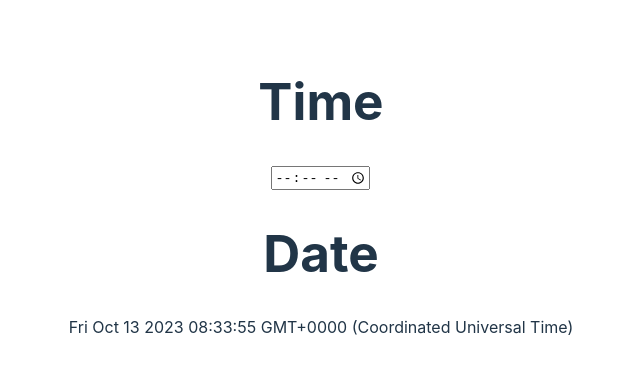
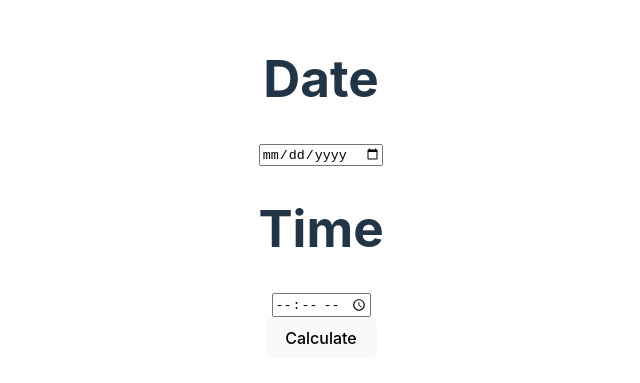
Before and after one commit to tarvingill23/hgc-parking-calculator, a Vue app: page / in a window 1280 px wide. Shown: the part 203-586 px from the top of the page, without its empty margins (319-959 px from the left). Built offline with nearby package versions, Linux system fonts and the light colour scheme.

Commit message:
updated ui

```diff
--- a/src/components/TimeInput.vue
+++ b/src/components/TimeInput.vue
@@ -1,12 +1,18 @@
 <template>
+  <div>
+    <h1>Date</h1>
+    <input type="date" placeholder="Date" v-model="ticketDate" />
+    {{ date }} {{ ticketDate }}
+  </div>
   <div>
     <h1>Time</h1>
     <input type="time" placeholder="Insert time here" v-model="time" />
+    {{ time }}
   </div>
 
   <div>
-    <h1>Date</h1>
-    <p>{{ date }}</p>
+    <button @click="calculatePrice()">Calculate</button>
+    <h2>{{ result }}</h2>
   </div>
 </template>
 
@@ -14,8 +20,20 @@
 export default {
   data() {
     return {
-      date: new Date(),
+      dateObj: new Date(),
+      ticketTime: 0,
+      result: "",
+      unixTimeStamp: 0,
+      fullDateTime: "",
     };
+  },
+  methods: {
+    convertToUnix() {
+      this.fullDateTime = ``;
+    },
+    calculatePrice() {
+      this.result = "Hello";
+    },
   },
 };
 </script>
```
